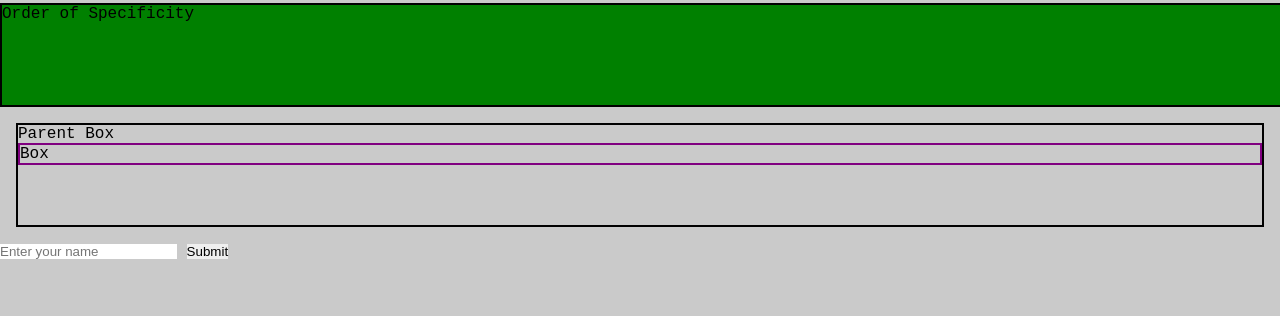
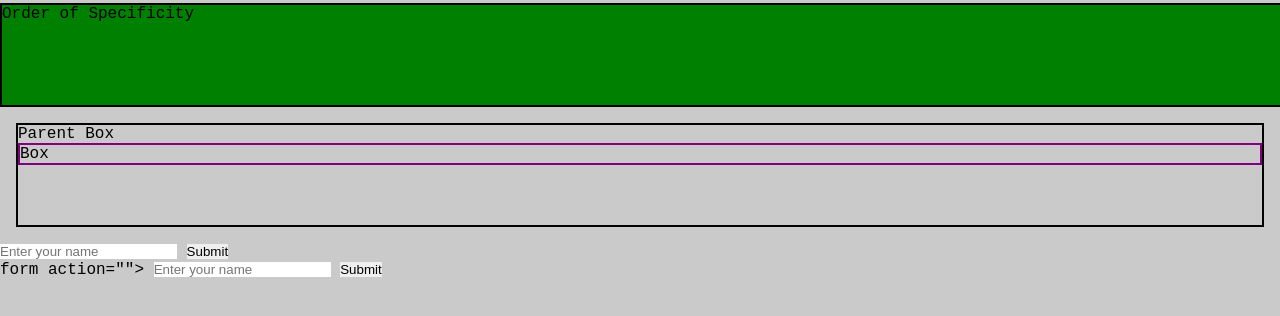
Before and after one commit to jonamsalem/html-css-basics, a plain HTML site: page index.html in a window 1280 px wide. Shown: the part 478-794 px from the top of the page. Drawn offline with Linux system fonts and the light colour scheme.

Commit message:
another commit

```diff
--- a/index.html
+++ b/index.html
@@ -53,6 +53,10 @@
             <button>Submit</button>
         </form>
 
+        form action="">
+            <input type="text1" placeholder="Enter your name">
+            <button>Submit</button>
+        </form>
 </body>
 
 </html>
```
